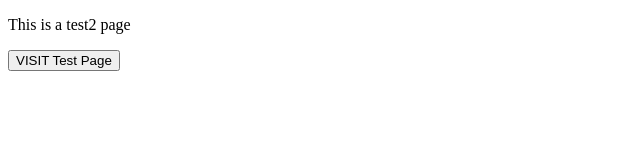
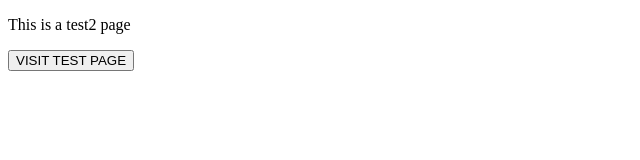
Before and after one commit to Sarojkhadka1995/nextjs-test, a Next.js app: page /test2 in a window 1280 px wide. Shown: the top 160 px of the page, without its empty margins (0-640 px from the left). Built offline with nearby package versions, Linux system fonts and the light colour scheme.

Commit message:
button text update

```diff
--- a/pages/test.js
+++ b/pages/test.js
@@ -14,7 +14,7 @@ const Test = () => {
         <>
             <p>This is a test page</p>
             <Link href="/test2">
-                <button>CLICK TO VISIT Test2  </button>
+                <button>CLICK TO VISIT TEST2  </button>
             </Link>
         </>
     );
--- a/pages/test2.js
+++ b/pages/test2.js
@@ -6,7 +6,7 @@ const Test2 = () => {
         <>
             <p> This is a test2 page</p>
             <Link href={"/test"}>
-                <button> VISIT Test Page</button>
+                <button> VISIT TEST PAGE</button>
             </Link>
         </>
     )
```
